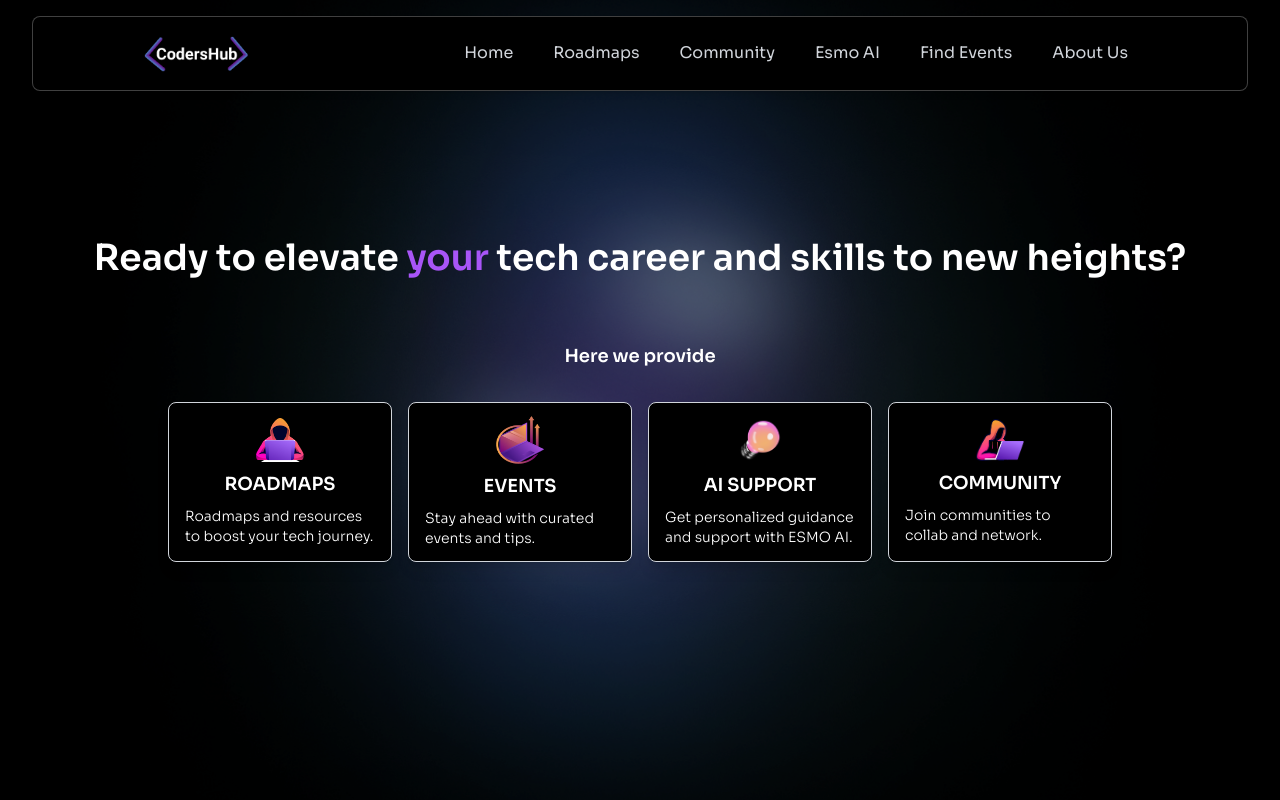
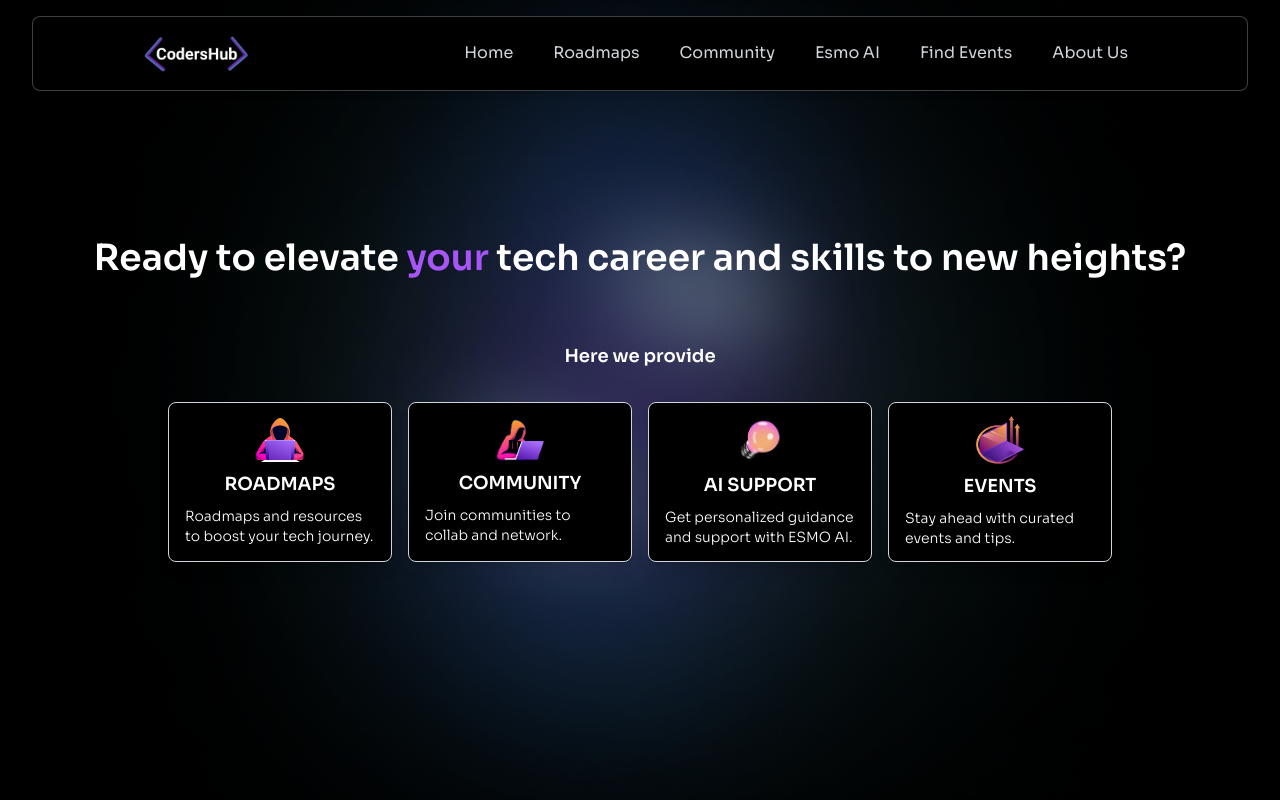
Before and after one commit to Axestein/CodersHub, a React (Vite) app: page / in a window 1280 px wide. Shown: the top 800 px of the page. Built offline with nearby package versions, Linux system fonts and the light colour scheme.

Commit message:
added links

```diff
--- a/src/Components/Home.jsx
+++ b/src/Components/Home.jsx
@@ -35,26 +35,26 @@ const Home = () => {
 
       {/* Boxes Section */}
       <div className="flex flex-wrap justify-center gap-4 relative z-20">
-        <div className="bg-black border border-gray-300 p-4 rounded-lg shadow-lg w-56 h-40 flex flex-col items-center justify-center transition-transform transform hover:scale-105 hover:border-purple-500">
+        <a href="#roadmap" className="bg-black border border-gray-300 p-4 rounded-lg shadow-lg w-56 h-40 flex flex-col items-center justify-center transition-transform transform hover:scale-105 hover:border-purple-500">
           <img src={RoadmapImg} alt="Roadmaps" className="w-12 h-12 mb-2" />
           <p className="text-lg font-semibold mb-2 text-center">ROADMAPS</p>
           <p className="text-sm font-thin text-left hidden md:block">Roadmaps and resources to boost your tech journey.</p>
-        </div>
-        <div className="bg-black border border-gray-300 p-4 rounded-lg shadow-lg w-56 h-40 flex flex-col items-center justify-center transition-transform transform hover:scale-105 hover:border-purple-500">
+        </a>
+        <a href="#community" className="bg-black border border-gray-300 p-4 rounded-lg shadow-lg w-56 h-40 flex flex-col items-center justify-center transition-transform transform hover:scale-105 hover:border-purple-500">
+          <img src={CommunityImg} alt="Community" className="w-12 h-12 mb-2" />
+          <p className="text-lg font-semibold mb-2 text-center">COMMUNITY</p>
+          <p className="text-sm font-thin text-left hidden md:block">Join communities to collab and network.</p>
+        </a>
+        <a href="#esmoai" className="bg-black border border-gray-300 p-4 rounded-lg shadow-lg w-56 h-40 flex flex-col items-center justify-center transition-transform transform hover:scale-105 hover:border-purple-500">
+          <img src={AiSupportImg} alt="AI Support" className="w-12 h-12 mb-2" />
+          <p className="text-lg font-semibold mb-2 text-center">AI SUPPORT</p>
+          <p className="text-sm font-thin text-left hidden md:block">Get personalized guidance and support with ESMO AI.</p>
+        </a>
+        <a href="#findevents" className="bg-black border border-gray-300 p-4 rounded-lg shadow-lg w-56 h-40 flex flex-col items-center justify-center transition-transform transform hover:scale-105 hover:border-purple-500">
           <img src={EventsImg} alt="Events" className="w-12 h-12 mb-2" />
           <p className="text-lg font-semibold mb-2 text-center">EVENTS</p>
           <p className="text-sm font-thin text-left hidden md:block">Stay ahead with curated events and tips.</p>
-        </div>
-        <div className="bg-black border border-gray-300 p-4 rounded-lg shadow-lg w-56 h-40 flex flex-col items-center justify-center transition-transform transform hover:scale-105 hover:border-purple-500">
-          <img src={AiSupportImg} alt="AI Support" className="w-12 h-12 mb-2" />
-          <p className="text-lg font-semibold mb-2 text-center">AI SUPPORT</p>
-          <p className="text-sm font-thin text-left hidden md:block">Get personalized guidance and support with ESMO AI.</p>
-        </div>
-        <div className="bg-black border border-gray-300 p-4 rounded-lg shadow-lg w-56 h-40 flex flex-col items-center justify-center transition-transform transform hover:scale-105 hover:border-purple-500">
-          <img src={CommunityImg} alt="Community" className="w-12 h-12 mb-2" />
-          <p className="text-lg font-semibold mb-2 text-center">COMMUNITY</p>
-          <p className="text-sm font-thin text-left hidden md:block">Join communities to collab and network.</p>
-        </div>
+        </a>
       </div>
     </div>
   );
```
